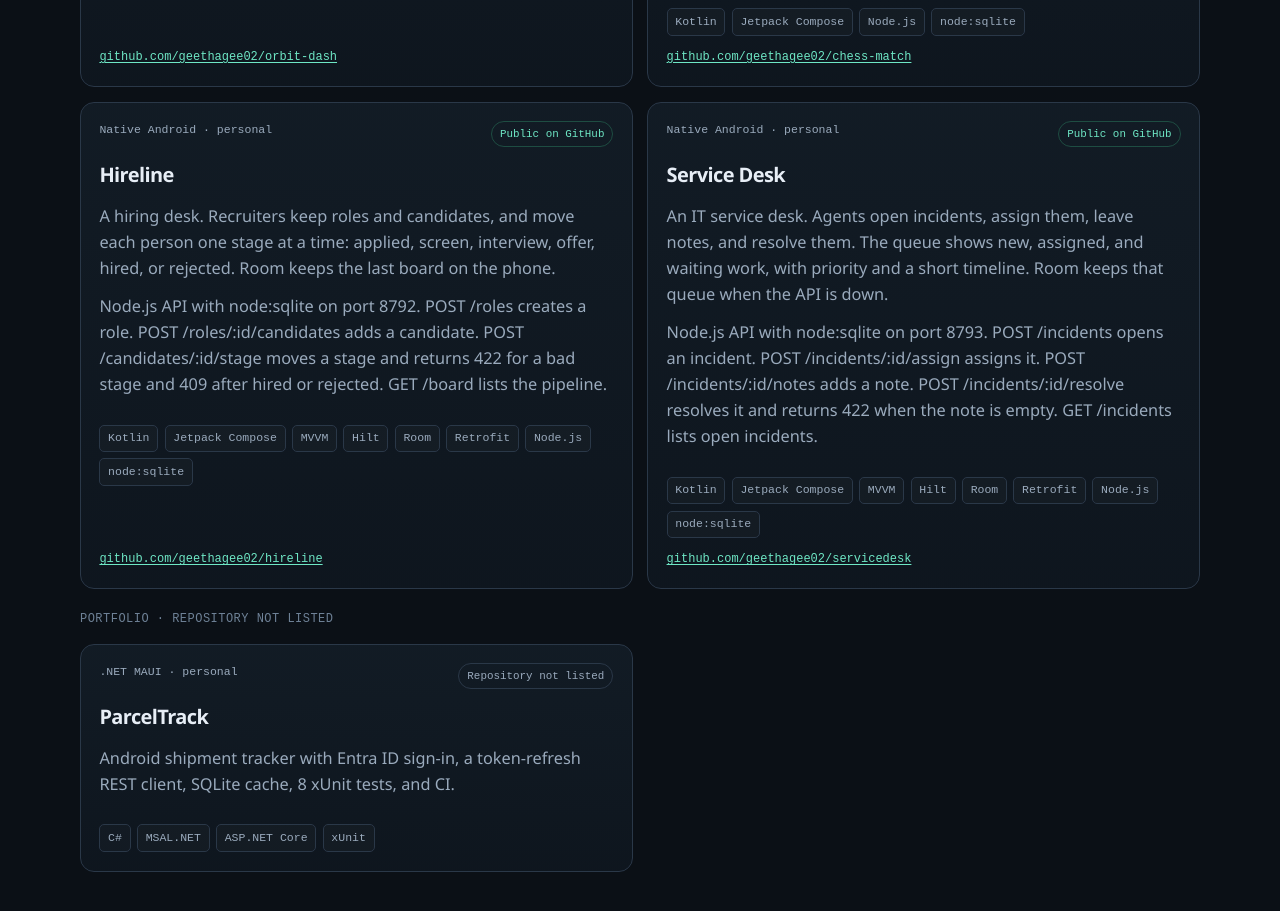
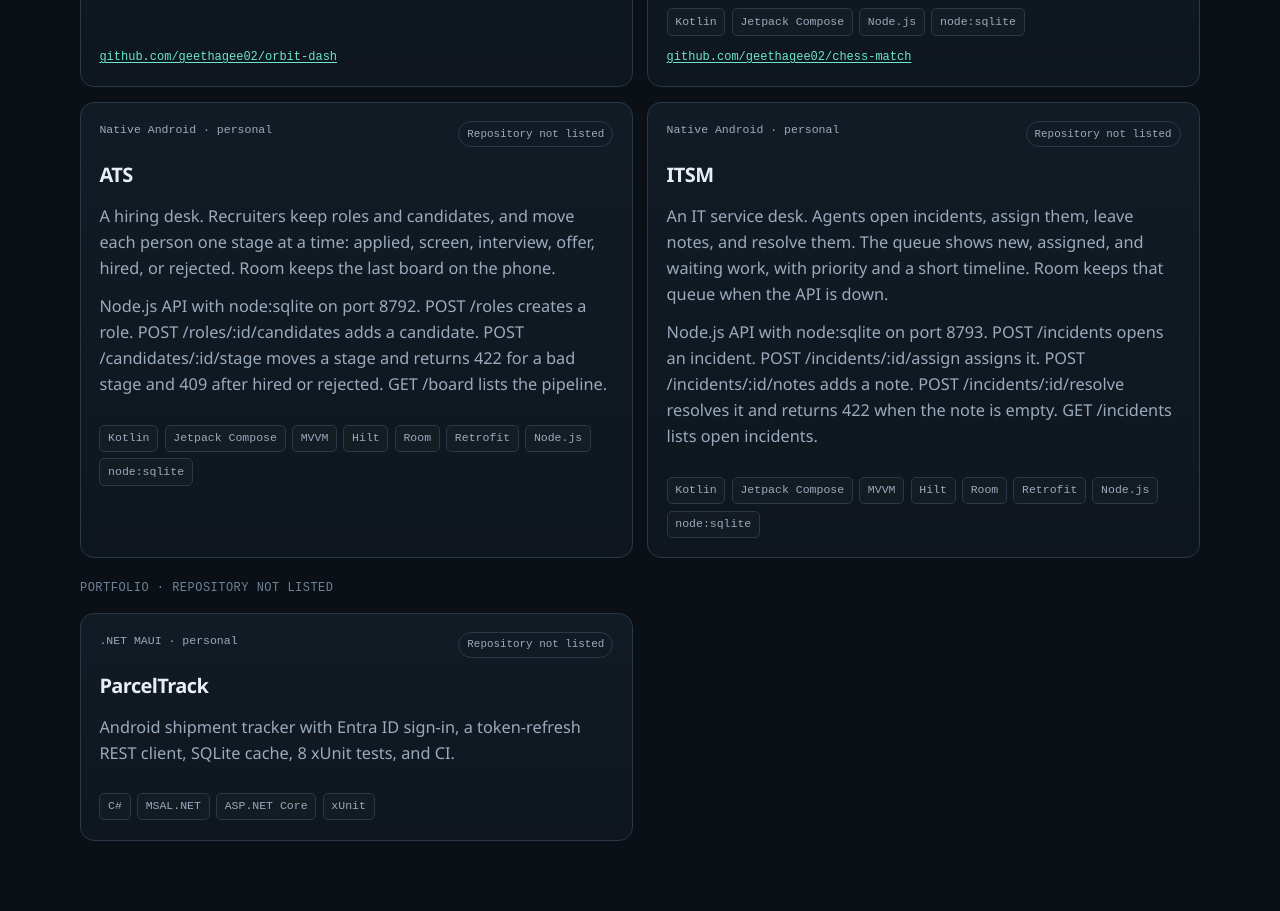
Before and after one commit to geethagee02/geetha-portfolio, a plain HTML site: page index.html in a window 1280 px wide. Shown: the part 9280-10191 px from the top of the page. Drawn offline with Linux system fonts and the light colour scheme.

Commit message:
Rename the hiring and service-desk cards to ATS and ITSM.
Co-authored-by: Geetha <geethagee02@users.noreply.github.com>

```diff
--- a/index.html
+++ b/index.html
@@ -669,29 +669,27 @@
           <article class="card" data-group="public">
             <div class="card-top">
               <p class="kicker">Native Android · personal</p>
-              <span class="badge">Public on GitHub</span>
+              <span class="badge badge-slate">Repository not listed</span>
             </div>
-            <h3>Hireline</h3>
+            <h3>ATS</h3>
             <p>A hiring desk. Recruiters keep roles and candidates, and move each person one stage at a time: applied, screen, interview, offer, hired, or rejected. Room keeps the last board on the phone.</p>
             <p>Node.js API with node:sqlite on port 8792. POST /roles creates a role. POST /roles/:id/candidates adds a candidate. POST /candidates/:id/stage moves a stage and returns 422 for a bad stage and 409 after hired or rejected. GET /board lists the pipeline.</p>
             <div class="tag-row">
               <span class="tag">Kotlin</span><span class="tag">Jetpack Compose</span><span class="tag">MVVM</span><span class="tag">Hilt</span><span class="tag">Room</span><span class="tag">Retrofit</span><span class="tag">Node.js</span><span class="tag">node:sqlite</span>
             </div>
-            <a class="repo" href="https://github.com/geethagee02/hireline" target="_blank" rel="noopener noreferrer">github.com/geethagee02/hireline</a>
           </article>
 
           <article class="card" data-group="public">
             <div class="card-top">
               <p class="kicker">Native Android · personal</p>
-              <span class="badge">Public on GitHub</span>
+              <span class="badge badge-slate">Repository not listed</span>
             </div>
-            <h3>Service Desk</h3>
+            <h3>ITSM</h3>
             <p>An IT service desk. Agents open incidents, assign them, leave notes, and resolve them. The queue shows new, assigned, and waiting work, with priority and a short timeline. Room keeps that queue when the API is down.</p>
             <p>Node.js API with node:sqlite on port 8793. POST /incidents opens an incident. POST /incidents/:id/assign assigns it. POST /incidents/:id/notes adds a note. POST /incidents/:id/resolve resolves it and returns 422 when the note is empty. GET /incidents lists open incidents.</p>
             <div class="tag-row">
               <span class="tag">Kotlin</span><span class="tag">Jetpack Compose</span><span class="tag">MVVM</span><span class="tag">Hilt</span><span class="tag">Room</span><span class="tag">Retrofit</span><span class="tag">Node.js</span><span class="tag">node:sqlite</span>
             </div>
-            <a class="repo" href="https://github.com/geethagee02/servicedesk" target="_blank" rel="noopener noreferrer">github.com/geethagee02/servicedesk</a>
           </article>
 
           <h3 class="group-label" data-group="listed">Portfolio · repository not listed</h3>
```
